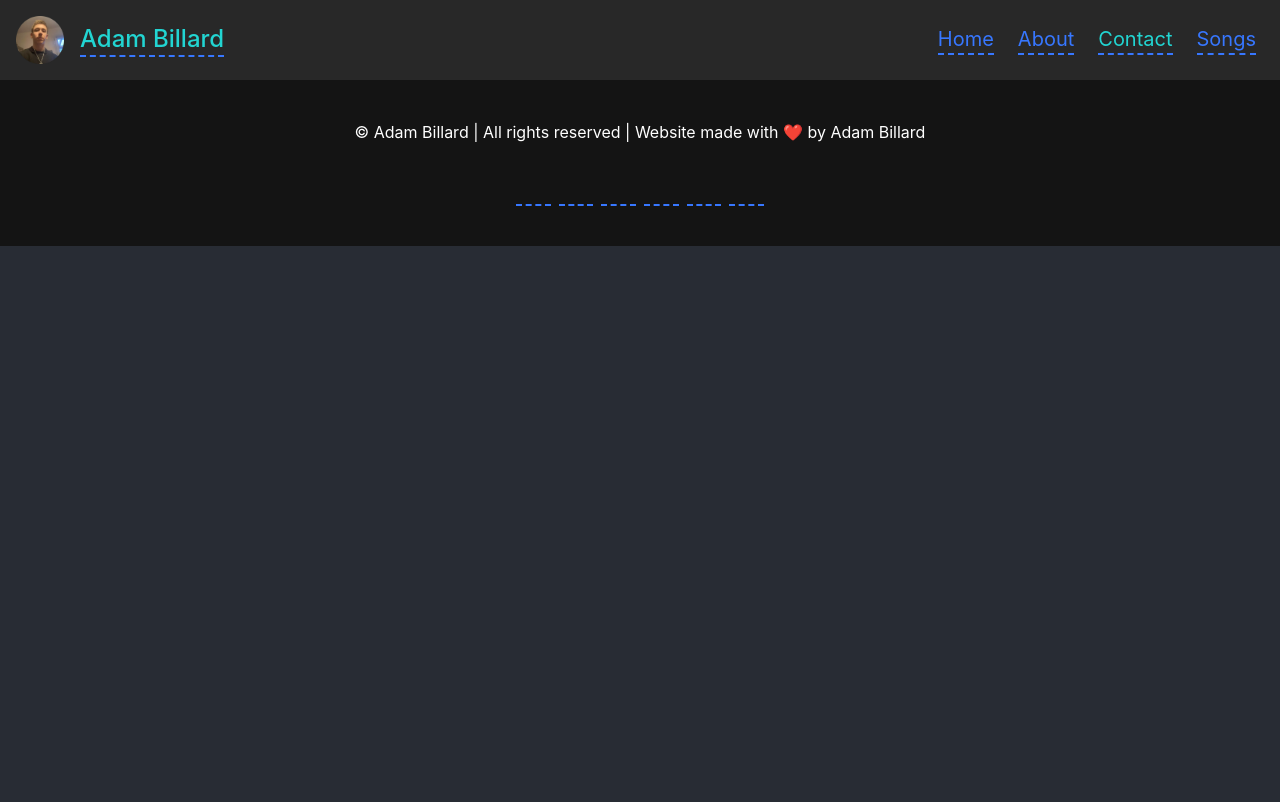
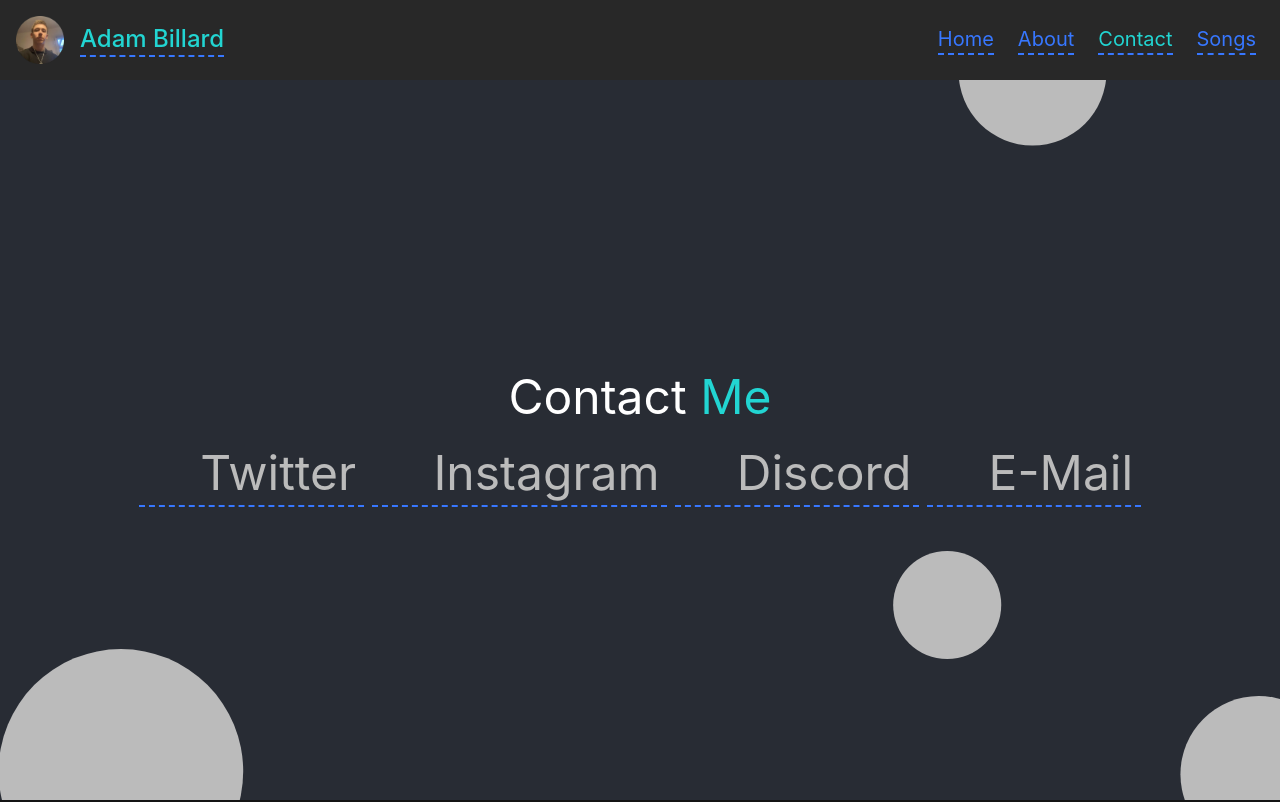
Before and after one commit to TheDogHusky/music, a Nuxt app: page /contact in a window 1280 px wide. Shown: the top 802 px of the page. Built offline with nearby package versions, Linux system fonts and the light colour scheme; a web font is replaced by a local one.

Commit message:
feat: continue the website

```diff
--- a/app.vue
+++ b/app.vue
@@ -40,7 +40,7 @@ useSeoMeta({
 
 <template>
     <div class="flex flex-col text-white">
-        <NuxtLoadingIndicator />
+        <NuxtLoadingIndicator :throttle="0" color="#22d5d2" />
         <NuxtLayout>
             <NuxtPage />
         </NuxtLayout>
--- a/components/ScrollButton.vue
+++ b/components/ScrollButton.vue
@@ -6,7 +6,7 @@ const props = defineProps<{
 </script>
 
 <template>
-    <a v-bind="props" class="animate-bounce text-4xl rounded-full bg-transparent hover:bg-secondary hover:text-neutral-950 duration-200 focus:ring focus:ring-secondary focus:ring-opacity-50 m-0 p-0 flex justify-center items-center border-2 border-secondary text-secondary bottom-4 absolute">
+    <a v-bind="props" class="animate-bounce text-4xl rounded-full bg-transparent hover:bg-secondary hover:text-neutral-950 duration-200 focus:ring-3 focus:ring-secondary focus:ring-opacity-50 m-0 p-0 flex justify-center items-center border-2 border-secondary text-secondary bottom-4 absolute">
         <Icon name="nf-oct-arrow_down" />
     </a>
 </template>
--- a/components/Socials.vue
+++ b/components/Socials.vue
@@ -12,13 +12,13 @@ const type = (types.includes(props.type as string) ? props.type : "header") as s
 const socialsSizes: { [key: string]: string } = {
     footer: "!text-2xl max-sm:!text-2xl",
     header: "!text-6xl gap-4 max-sm:!text-3xl max-sm:gap-2",
-    contact: "!text-8xl max-sm:!text-3xl"
+    contact: "!text-6xl max-sm:!text-3xl"
 };
 
 const buttonSocialsSizes: {[key: string]: string} = {
     footer: "!text-2xl max-sm:!text-2xl",
     header: "!text-5xl max-sm:!text-3xl",
-    contact: "!text-8xl max-sm:!text-3xl"
+    contact: "!text-5xl max-sm:!text-3xl"
 };
 
 const socialsClass = computed(() => {
@@ -31,12 +31,28 @@ const socialsClass = computed(() => {
 
 <template>
     <div :class="socialsClass">
-        <ButtonLink :class="buttonSocialsSizes[type]" href="https://www.twitter.com/ClassyCraft3r" target="_blank" variant="icon"><Icon name="nf-cod-twitter" /></ButtonLink>
-        <ButtonLink :class="buttonSocialsSizes[type]" href="https://www.instagram.com/adambillardmusic/" target="_blank" variant="icon"><Icon name="nf-fa-instagram" /></ButtonLink>
-        <ButtonLink :class="buttonSocialsSizes[type]" href="https://www.youtube.com/@adambillardofficial" target="_blank" variant="icon"><Icon name="nf-fa-youtube" /></ButtonLink>
-        <ButtonLink :class="buttonSocialsSizes[type]" href="https://discord.gg/d7dFSBcumt" target="_blank" variant="icon"><Icon name="nf-fa-discord" /></ButtonLink>
-        <ButtonLink :class="buttonSocialsSizes[type]" href="mailto://contact@classydev.fr" target="_blank" variant="icon"><Icon name="nf-oct-mail" /></ButtonLink>
-        <ButtonLink :class="buttonSocialsSizes[type]" href="https://classydev.fr" target="_blank" variant="icon"><Icon name="nf-oct-link" /></ButtonLink>
+        <ButtonLink special="socials" :class="buttonSocialsSizes[type]" href="https://www.twitter.com/ClassyCraft3r" target="_blank" variant="icon">
+            <Icon name="nf-cod-twitter" />
+            <span v-if="props.type === 'contact'">Twitter</span>
+        </ButtonLink>
+        <ButtonLink special="socials" :class="buttonSocialsSizes[type]" href="https://www.instagram.com/adambillardmusic/" target="_blank" variant="icon">
+            <Icon name="nf-fa-instagram" />
+            <span v-if="props.type === 'contact'">Instagram</span>
+        </ButtonLink>
+        <ButtonLink v-if="props.type !== 'contact'" special="socials" :class="buttonSocialsSizes[type]" href="https://www.youtube.com/@adambillardofficial" target="_blank" variant="icon">
+            <Icon name="nf-fa-youtube" />
+        </ButtonLink>
+        <ButtonLink special="socials" :class="buttonSocialsSizes[type]" href="https://discord.gg/d7dFSBcumt" target="_blank" variant="icon">
+            <Icon name="nf-fa-discord" />
+            <span v-if="props.type === 'contact'">Discord</span>
+        </ButtonLink>
+        <ButtonLink special="socials" :class="buttonSocialsSizes[type]" href="mailto://contact@classydev.fr" target="_blank" variant="icon">
+            <Icon name="nf-oct-mail" />
+            <span v-if="props.type === 'contact'">E-Mail</span>
+        </ButtonLink>
+        <ButtonLink v-if="props.type !== 'contact'"  special="socials" :class="buttonSocialsSizes[type]" href="https://classydev.fr" target="_blank" variant="icon">
+            <Icon name="nf-oct-link" />
+        </ButtonLink>
     </div>
 </template>
 
--- a/components/button.types.ts
+++ b/components/button.types.ts
@@ -1,9 +1,11 @@
 export type ButtonSize = 'sm' | 'md' | 'lg' | string;
 export type ButtonVariant = 'primary' | 'secondary' | 'danger' | 'success' | 'icon' | string;
+export type ButtonSpecial = 'socials' | string;
 
 export interface ButtonProps {
     size?: ButtonSize;
     variant?: ButtonVariant;
+    special?: ButtonSpecial;
     disabled?: boolean;
 }
 
--- a/pages/about.vue
+++ b/pages/about.vue
@@ -3,11 +3,10 @@
 </script>
 
 <template>
-    <main class="flex flex-col items-center px-2 md:p-0 justify-center w-full text-white h-screen bg-bunker-950 gap-5">
+    <main class="flex flex-col h-main items-center px-2 md:p-0 justify-center w-full text-white h-screen bg-bunker-950 gap-5">
         <div class="flex flex-col gap-2 items-center justify-center">
-            <h1 class="group">About <span class="duration-200 group-hover:text-secondary font-semibold text-primary">Me</span></h1>
-            <p class="text-xl font-semibold text-center">"Time To Cry" is available on <NuxtStyledLink href="https://distrokid.com/hyperfollow/adambillard/time-to-cry" target="_blank">major streaming platforms</NuxtStyledLink>!</p>
+            <h1 class="group">About <span class="special">Me</span></h1>
+            <p class="text-center text-2xl w-2xl">Hello, my name's Adam Billard. I'm a young French songwriter who sings in English. I'm currently 16 years old, and I've been writing songs since I was 13. I started learning music when I was seven or eight years old with Harp and solfège. After a while, I got tired of making music and stopped for several years. At 13 years old, I needed to learn something on guitar for a school project. So I did. My new passion for music started with that, and from then on, I spent my time learning guitar and writing songs. After that, I took guitar classes with Jesse Hite. I made my first ever song, "I Don't Wanna Suffer Again," while feeling heartbroken and made a studio version with Jesse several months after. Then, I started a band with some friends, and we are holding an end-of-year concert at my middle school. I'm also a developer and am currently learning several different languages and web technologies, including JavaScript. Now I'm here—making songs, developing websites, and enjoying life with music!</p>
         </div>
-        <NuxtImg src="/songs/ttc.png" format="webp" alt="Time To Cry image" class="rounded-md inline h-86 w-86 md:h-128 md:w-128" />
     </main>
 </template>
--- a/pages/contact.vue
+++ b/pages/contact.vue
@@ -1,7 +1,8 @@
+<template>
+    <main class="flex flex-col items-center justify-center w-full text-white h-main bg-slate-950 gap-2 app-header">
+        <h1 class="group">Contact <span class="special">Me</span></h1>
+        <Socials type="contact" />
+    </main>
+</template>
 <script setup lang="ts">
-
 </script>
-
-<template>
-
-</template>
--- a/pages/index.vue
+++ b/pages/index.vue
@@ -3,9 +3,9 @@
 </script>
 
 <template>
-    <main class="flex flex-col items-center justify-center w-full text-white h-[calc(100vh-80px)] bg-slate-950 gap-2 app-header">
+    <main class="flex flex-col items-center justify-center w-full text-white h-main bg-slate-950 gap-2 app-header">
         <NuxtImg src="/logo.webp" alt="logo" class="w-40 h-40" />
-        <h1 class="cursor-default border-b-4 max-sm:text-3xl text-center border-transparent hover:border-secondary border-dashed pb-2 text-5xl font-normal text-white hover:text-primary duration-200 group"><span class="duration-200 group-hover:text-secondary font-semibold text-primary">Adam Billard</span>, young musician.</h1>
+        <h1 class="group"><span class="special">Adam Billard</span>, young musician.</h1>
         <Socials type="header" />
         <ScrollButton href="#content" />
     </main>
```
